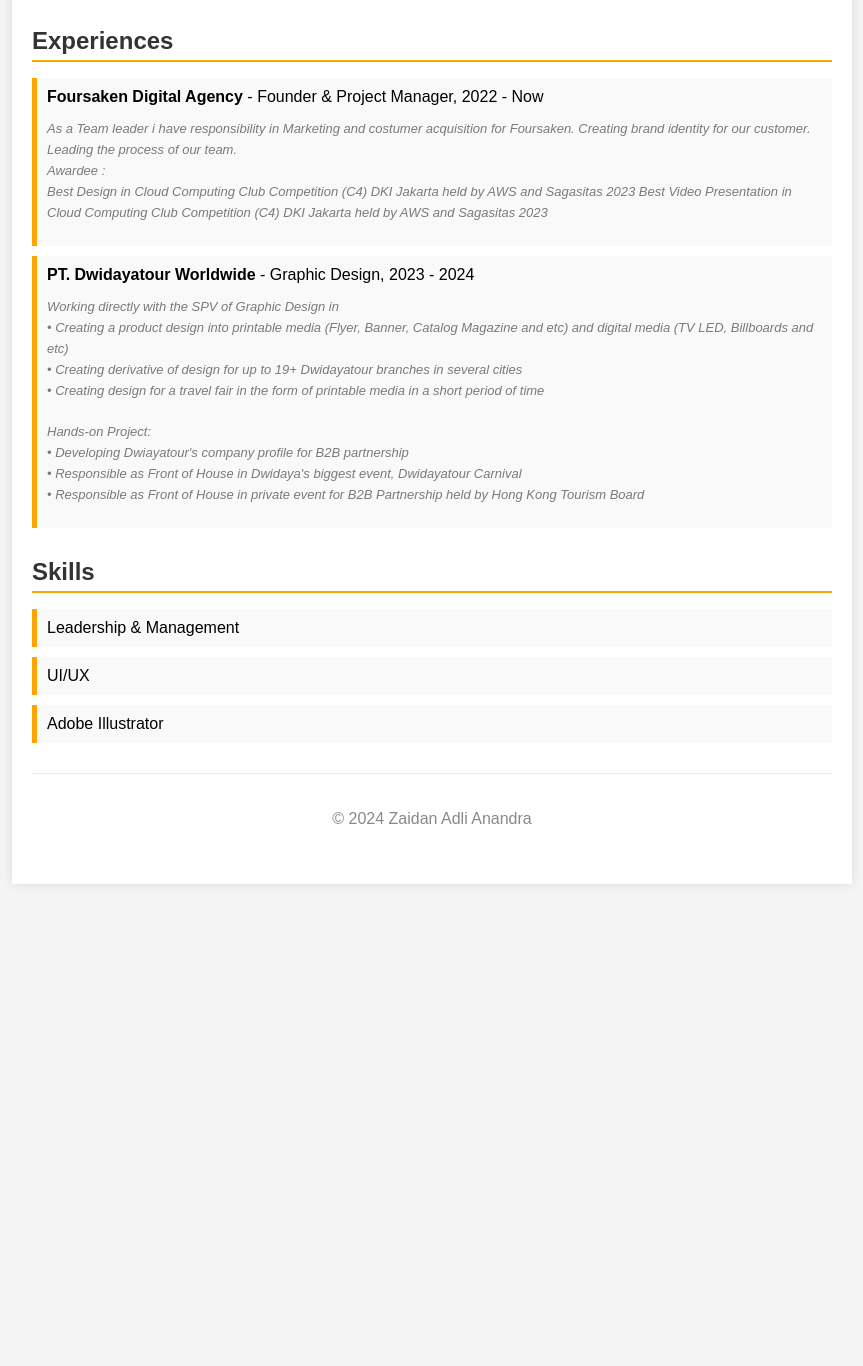
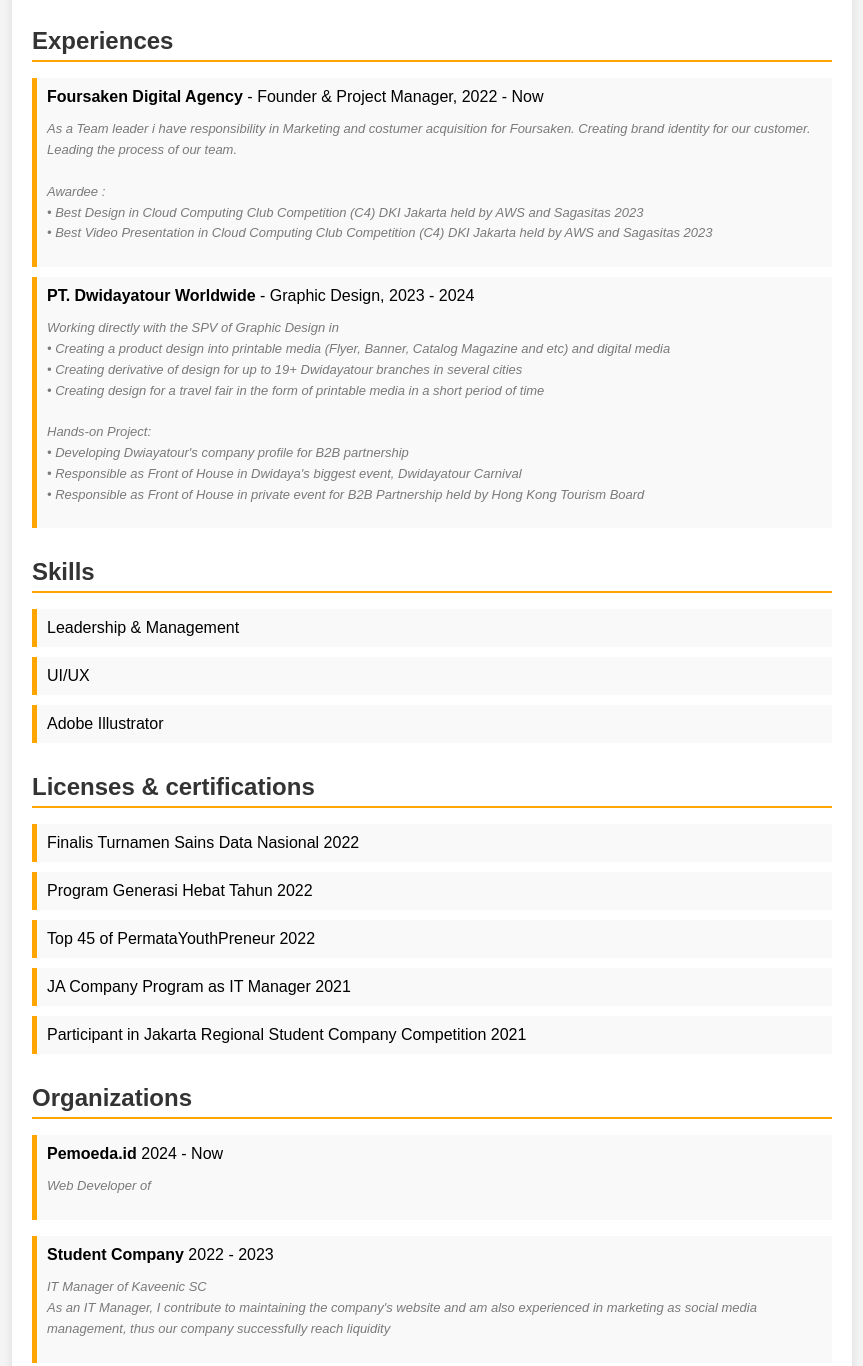
Before and after one commit to zaidan-adli-anandra/cvzaidan, a plain HTML site: page index.html in a window 1280 px wide. Shown: the part 516-1882 px from the top of the page, without its empty margins (208-1071 px from the left). Before the commit the page ends 1420 px from the top, so only its background shows below. Drawn offline with Linux system fonts and the light colour scheme.

Commit message:
initial commit

```diff
--- a/index.html
+++ b/index.html
@@ -92,15 +92,15 @@
                     As a Team leader i have responsibility in
                     Marketing and costumer acquisition for Foursaken.
                     Creating brand identity for our customer.
-                    Leading the process of our team.
+                    Leading the process of our team. <br>
                     <br>
                     Awardee : <br>
-                    Best Design in Cloud Computing Club Competition (C4) DKI Jakarta held by AWS and Sagasitas 2023
-                    Best Video Presentation in Cloud Computing Club Competition (C4) DKI Jakarta held by AWS and Sagasitas 2023</p>
+                    • Best Design in Cloud Computing Club Competition (C4) DKI Jakarta held by AWS and Sagasitas 2023 <br>
+                    • Best Video Presentation in Cloud Computing Club Competition (C4) DKI Jakarta held by AWS and Sagasitas 2023</p>
             </li>
             <li><strong>PT. Dwidayatour Worldwide</strong> - Graphic Design, 2023 - 2024
                 <p style="color: #7a7a7a; font-style: italic; font-size: small;">Working directly with the SPV of Graphic Design in <br>
-                    • Creating a product design into printable media (Flyer, Banner, Catalog Magazine and etc) and digital media (TV LED, Billboards and etc) <br>
+                    • Creating a product design into printable media (Flyer, Banner, Catalog Magazine and etc) and digital media <br>
                     • Creating derivative of design for up to 19+ Dwidayatour branches in several cities <br>
                     • Creating design for a travel fair in the form of printable media in a short period of time <br>
                     <br>
@@ -121,6 +121,30 @@
         </ul>
     </div>
 
+    <div class="section">
+        <h2>Licenses & certifications</h2>
+        <ul>
+            <li>Finalis Turnamen Sains Data Nasional 2022</li>
+            <li>Program Generasi Hebat Tahun 2022</li>
+            <li>Top 45 of PermataYouthPreneur 2022</li>
+            <li>JA Company Program as IT Manager 2021</li>
+            <li>Participant in Jakarta Regional Student Company Competition 2021</li>
+        </ul>
+    </div>
+
+    <div class="section">
+        <h2>Organizations</h2>
+        <ul>
+            <li> <strong>Pemoeda.id</strong> 2024 - Now
+                <p style="color: #7a7a7a; font-style: italic; font-size: small;">Web Developer of</p></li>
+            </p>
+            <li> <strong>Student Company</strong> 2022 - 2023
+                <p style="color: #7a7a7a; font-style: italic; font-size: small;">IT Manager of Kaveenic SC<br>
+                    As an IT Manager, I contribute to maintaining the company's website and am also experienced in marketing as social media management, thus our company successfully reach liquidity</p></li>
+            </p>
+            </ul>
+    </div>
+
     <div class="footer">
         <p>&copy; 2024 Zaidan Adli Anandra</p>
     </div>
```
